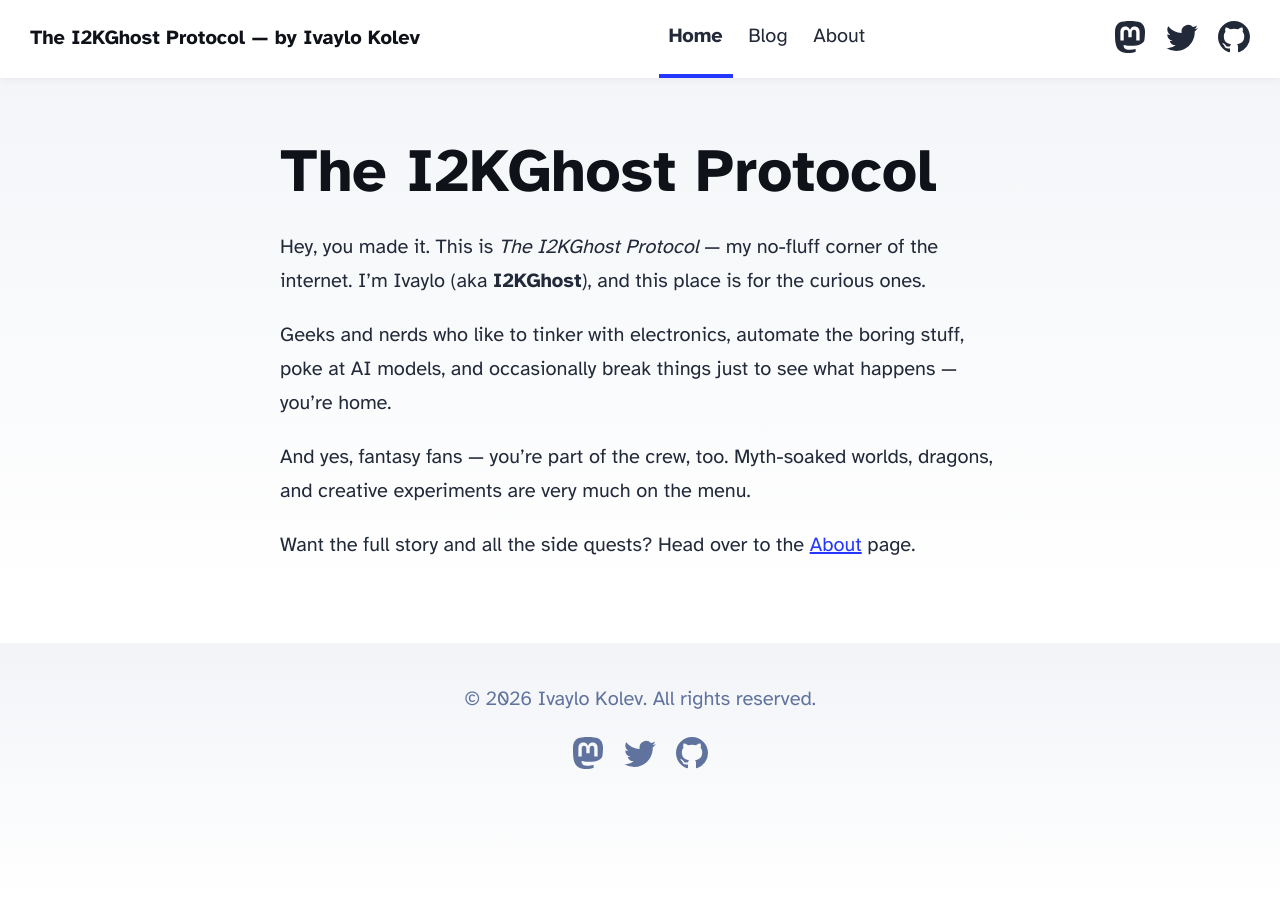
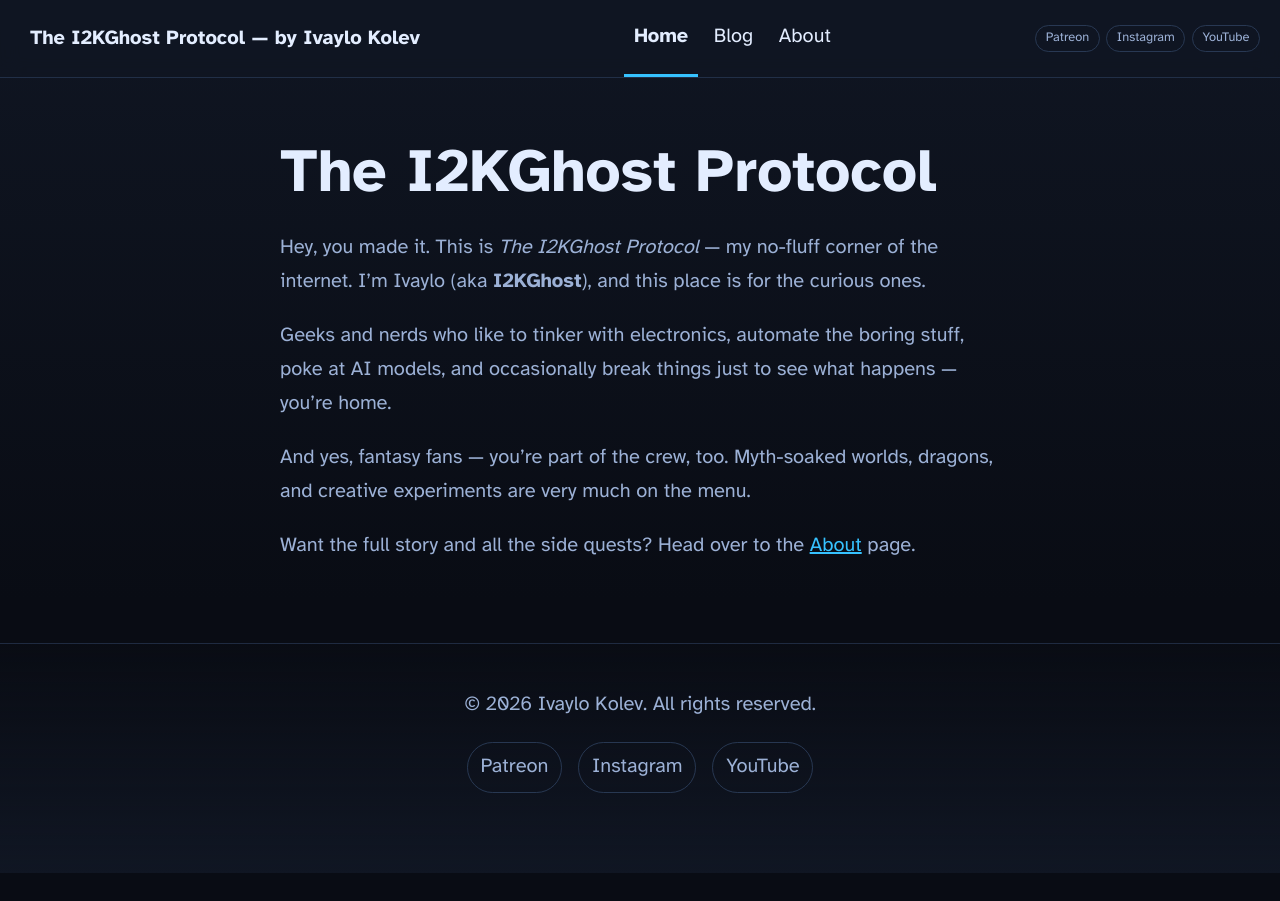
Before and after one commit to I2KGhost/my-blog, an Astro site: page / in a window 1280 px wide. After the commit the page ends 873 px from the top, so only its background shows below. Built offline with nearby package versions, Linux system fonts and the light colour scheme; Astro itself is replaced by a stand-in of ours.

Commit message:
Implement Sprint 1: domain, dark tech theme, socials, and image loading

```diff
--- a/astro.config.mjs
+++ b/astro.config.mjs
@@ -6,6 +6,6 @@ import { defineConfig } from 'astro/config';
 
 // https://astro.build/config
 export default defineConfig({
-	site: 'https://example.com',
+	site: 'https://ivaylokolev.net',
 	integrations: [mdx(), sitemap()],
 });
--- a/src/components/BaseHead.astro
+++ b/src/components/BaseHead.astro
@@ -20,6 +20,7 @@ const { title, description, image = FallbackImage } = Astro.props;
 <!-- Global Metadata -->
 <meta charset="utf-8" />
 <meta name="viewport" content="width=device-width,initial-scale=1" />
+<meta name="theme-color" content="#090c14" />
 <link rel="icon" type="image/png" href="/favicon.png" />
 <link rel="sitemap" href="/sitemap-index.xml" />
 <link
@@ -44,14 +45,14 @@ const { title, description, image = FallbackImage } = Astro.props;
 
 <!-- Open Graph / Facebook -->
 <meta property="og:type" content="website" />
-<meta property="og:url" content={Astro.url} />
+<meta property="og:url" content={canonicalURL} />
 <meta property="og:title" content={title} />
 <meta property="og:description" content={description} />
 <meta property="og:image" content={new URL(image.src, Astro.url)} />
 
 <!-- Twitter -->
 <meta property="twitter:card" content="summary_large_image" />
-<meta property="twitter:url" content={Astro.url} />
+<meta property="twitter:url" content={canonicalURL} />
 <meta property="twitter:title" content={title} />
 <meta property="twitter:description" content={description} />
 <meta property="twitter:image" content={new URL(image.src, Astro.url)} />
--- a/src/components/Footer.astro
+++ b/src/components/Footer.astro
@@ -1,62 +1,45 @@
 ---
+import { SOCIAL_LINKS } from '../consts';
+
 const today = new Date();
 ---
 
 <footer>
 	&copy; {today.getFullYear()} Ivaylo Kolev. All rights reserved.
 	<div class="social-links">
-		<a href="https://m.webtoo.ls/@astro" target="_blank">
-			<span class="sr-only">Follow Astro on Mastodon</span>
-			<svg
-				viewBox="0 0 16 16"
-				aria-hidden="true"
-				width="32"
-				height="32"
-				astro-icon="social/mastodon"
-				><path
-					fill="currentColor"
-					d="M11.19 12.195c2.016-.24 3.77-1.475 3.99-2.603.348-1.778.32-4.339.32-4.339 0-3.47-2.286-4.488-2.286-4.488C12.062.238 10.083.017 8.027 0h-.05C5.92.017 3.942.238 2.79.765c0 0-2.285 1.017-2.285 4.488l-.002.662c-.004.64-.007 1.35.011 2.091.083 3.394.626 6.74 3.78 7.57 1.454.383 2.703.463 3.709.408 1.823-.1 2.847-.647 2.847-.647l-.06-1.317s-1.303.41-2.767.36c-1.45-.05-2.98-.156-3.215-1.928a3.614 3.614 0 0 1-.033-.496s1.424.346 3.228.428c1.103.05 2.137-.064 3.188-.189zm1.613-2.47H11.13v-4.08c0-.859-.364-1.295-1.091-1.295-.804 0-1.207.517-1.207 1.541v2.233H7.168V5.89c0-1.024-.403-1.541-1.207-1.541-.727 0-1.091.436-1.091 1.296v4.079H3.197V5.522c0-.859.22-1.541.66-2.046.456-.505 1.052-.764 1.793-.764.856 0 1.504.328 1.933.983L8 4.39l.417-.695c.429-.655 1.077-.983 1.934-.983.74 0 1.336.259 1.791.764.442.505.661 1.187.661 2.046v4.203z"
-				></path></svg
-			>
-		</a>
-		<a href="https://twitter.com/astrodotbuild" target="_blank">
-			<span class="sr-only">Follow Astro on Twitter</span>
-			<svg viewBox="0 0 16 16" aria-hidden="true" width="32" height="32" astro-icon="social/twitter"
-				><path
-					fill="currentColor"
-					d="M5.026 15c6.038 0 9.341-5.003 9.341-9.334 0-.14 0-.282-.006-.422A6.685 6.685 0 0 0 16 3.542a6.658 6.658 0 0 1-1.889.518 3.301 3.301 0 0 0 1.447-1.817 6.533 6.533 0 0 1-2.087.793A3.286 3.286 0 0 0 7.875 6.03a9.325 9.325 0 0 1-6.767-3.429 3.289 3.289 0 0 0 1.018 4.382A3.323 3.323 0 0 1 .64 6.575v.045a3.288 3.288 0 0 0 2.632 3.218 3.203 3.203 0 0 1-.865.115 3.23 3.23 0 0 1-.614-.057 3.283 3.283 0 0 0 3.067 2.277A6.588 6.588 0 0 1 .78 13.58a6.32 6.32 0 0 1-.78-.045A9.344 9.344 0 0 0 5.026 15z"
-				></path></svg
-			>
-		</a>
-		<a href="https://github.com/withastro/astro" target="_blank">
-			<span class="sr-only">Go to Astro's GitHub repo</span>
-			<svg viewBox="0 0 16 16" aria-hidden="true" width="32" height="32" astro-icon="social/github"
-				><path
-					fill="currentColor"
-					d="M8 0C3.58 0 0 3.58 0 8c0 3.54 2.29 6.53 5.47 7.59.4.07.55-.17.55-.38 0-.19-.01-.82-.01-1.49-2.01.37-2.53-.49-2.69-.94-.09-.23-.48-.94-.82-1.13-.28-.15-.68-.52-.01-.53.63-.01 1.08.58 1.23.82.72 1.21 1.87.87 2.33.66.07-.52.28-.87.51-1.07-1.78-.2-3.64-.89-3.64-3.95 0-.87.31-1.59.82-2.15-.08-.2-.36-1.02.08-2.12 0 0 .67-.21 2.2.82.64-.18 1.32-.27 2-.27.68 0 1.36.09 2 .27 1.53-1.04 2.2-.82 2.2-.82.44 1.1.16 1.92.08 2.12.51.56.82 1.27.82 2.15 0 3.07-1.87 3.75-3.65 3.95.29.25.54.73.54 1.48 0 1.07-.01 1.93-.01 2.2 0 .21.15.46.55.38A8.012 8.012 0 0 0 16 8c0-4.42-3.58-8-8-8z"
-				></path></svg
-			>
-		</a>
+		{
+			SOCIAL_LINKS.map((link) => (
+				<a href={link.href} target="_blank" rel="noreferrer noopener" aria-label={link.label}>
+					{link.label}
+				</a>
+			))
+		}
 	</div>
 </footer>
 <style>
 	footer {
-		padding: 2em 1em 6em 1em;
-		background: linear-gradient(var(--gray-gradient)) no-repeat;
-		color: rgb(var(--gray));
+		padding: 2.2em 1em 4em 1em;
+		background: linear-gradient(180deg, rgba(var(--surface), 0), rgba(var(--surface), 1));
+		color: rgb(var(--text-secondary));
 		text-align: center;
+		border-top: 1px solid rgba(var(--border-color), 0.5);
 	}
 	.social-links {
 		display: flex;
 		justify-content: center;
-		gap: 1em;
+		gap: 0.8em;
 		margin-top: 1em;
+		flex-wrap: wrap;
 	}
 	.social-links a {
 		text-decoration: none;
-		color: rgb(var(--gray));
+		color: rgb(var(--text-secondary));
+		padding: 0.45rem 0.8rem;
+		border: 1px solid rgba(var(--border-color), 0.8);
+		border-radius: 999px;
 	}
 	.social-links a:hover {
-		color: rgb(var(--gray-dark));
+		color: rgb(var(--text-primary));
+		border-color: var(--accent);
 	}
 </style>
--- a/src/components/Header.astro
+++ b/src/components/Header.astro
@@ -1,5 +1,5 @@
 ---
-import { SITE_TITLE } from '../consts';
+import { SITE_TITLE, SOCIAL_LINKS } from '../consts';
 import HeaderLink from './HeaderLink.astro';
 ---
 
@@ -12,33 +12,13 @@ import HeaderLink from './HeaderLink.astro';
 			<HeaderLink href="/about">About</HeaderLink>
 		</div>
 		<div class="social-links">
-			<a href="https://m.webtoo.ls/@astro" target="_blank">
-				<span class="sr-only">Follow Astro on Mastodon</span>
-				<svg viewBox="0 0 16 16" aria-hidden="true" width="32" height="32"
-					><path
-						fill="currentColor"
-						d="M11.19 12.195c2.016-.24 3.77-1.475 3.99-2.603.348-1.778.32-4.339.32-4.339 0-3.47-2.286-4.488-2.286-4.488C12.062.238 10.083.017 8.027 0h-.05C5.92.017 3.942.238 2.79.765c0 0-2.285 1.017-2.285 4.488l-.002.662c-.004.64-.007 1.35.011 2.091.083 3.394.626 6.74 3.78 7.57 1.454.383 2.703.463 3.709.408 1.823-.1 2.847-.647 2.847-.647l-.06-1.317s-1.303.41-2.767.36c-1.45-.05-2.98-.156-3.215-1.928a3.614 3.614 0 0 1-.033-.496s1.424.346 3.228.428c1.103.05 2.137-.064 3.188-.189zm1.613-2.47H11.13v-4.08c0-.859-.364-1.295-1.091-1.295-.804 0-1.207.517-1.207 1.541v2.233H7.168V5.89c0-1.024-.403-1.541-1.207-1.541-.727 0-1.091.436-1.091 1.296v4.079H3.197V5.522c0-.859.22-1.541.66-2.046.456-.505 1.052-.764 1.793-.764.856 0 1.504.328 1.933.983L8 4.39l.417-.695c.429-.655 1.077-.983 1.934-.983.74 0 1.336.259 1.791.764.442.505.661 1.187.661 2.046v4.203z"
-					></path></svg
-				>
-			</a>
-			<a href="https://twitter.com/astrodotbuild" target="_blank">
-				<span class="sr-only">Follow Astro on Twitter</span>
-				<svg viewBox="0 0 16 16" aria-hidden="true" width="32" height="32"
-					><path
-						fill="currentColor"
-						d="M5.026 15c6.038 0 9.341-5.003 9.341-9.334 0-.14 0-.282-.006-.422A6.685 6.685 0 0 0 16 3.542a6.658 6.658 0 0 1-1.889.518 3.301 3.301 0 0 0 1.447-1.817 6.533 6.533 0 0 1-2.087.793A3.286 3.286 0 0 0 7.875 6.03a9.325 9.325 0 0 1-6.767-3.429 3.289 3.289 0 0 0 1.018 4.382A3.323 3.323 0 0 1 .64 6.575v.045a3.288 3.288 0 0 0 2.632 3.218 3.203 3.203 0 0 1-.865.115 3.23 3.23 0 0 1-.614-.057 3.283 3.283 0 0 0 3.067 2.277A6.588 6.588 0 0 1 .78 13.58a6.32 6.32 0 0 1-.78-.045A9.344 9.344 0 0 0 5.026 15z"
-					></path></svg
-				>
-			</a>
-			<a href="https://github.com/withastro/astro" target="_blank">
-				<span class="sr-only">Go to Astro's GitHub repo</span>
-				<svg viewBox="0 0 16 16" aria-hidden="true" width="32" height="32"
-					><path
-						fill="currentColor"
-						d="M8 0C3.58 0 0 3.58 0 8c0 3.54 2.29 6.53 5.47 7.59.4.07.55-.17.55-.38 0-.19-.01-.82-.01-1.49-2.01.37-2.53-.49-2.69-.94-.09-.23-.48-.94-.82-1.13-.28-.15-.68-.52-.01-.53.63-.01 1.08.58 1.23.82.72 1.21 1.87.87 2.33.66.07-.52.28-.87.51-1.07-1.78-.2-3.64-.89-3.64-3.95 0-.87.31-1.59.82-2.15-.08-.2-.36-1.02.08-2.12 0 0 .67-.21 2.2.82.64-.18 1.32-.27 2-.27.68 0 1.36.09 2 .27 1.53-1.04 2.2-.82 2.2-.82.44 1.1.16 1.92.08 2.12.51.56.82 1.27.82 2.15 0 3.07-1.87 3.75-3.65 3.95.29.25.54.73.54 1.48 0 1.07-.01 1.93-.01 2.2 0 .21.15.46.55.38A8.012 8.012 0 0 0 16 8c0-4.42-3.58-8-8-8z"
-					></path></svg
-				>
-			</a>
+			{
+				SOCIAL_LINKS.map((link) => (
+					<a href={link.href} target="_blank" rel="noreferrer noopener" aria-label={link.label}>
+						{link.label}
+					</a>
+				))
+			}
 		</div>
 	</nav>
 </header>
@@ -46,8 +26,12 @@ import HeaderLink from './HeaderLink.astro';
 	header {
 		margin: 0;
 		padding: 0 1em;
-		background: white;
-		box-shadow: 0 2px 8px rgba(var(--black), 5%);
+		background: rgba(var(--surface), 0.85);
+		backdrop-filter: blur(10px);
+		border-bottom: 1px solid rgba(var(--border-color), 0.6);
+		position: sticky;
+		top: 0;
+		z-index: 20;
 	}
 	h2 {
 		margin: 0;
@@ -57,29 +41,47 @@ import HeaderLink from './HeaderLink.astro';
 	h2 a,
 	h2 a.active {
 		text-decoration: none;
+		color: rgb(var(--text-primary));
 	}
 	nav {
 		display: flex;
 		align-items: center;
 		justify-content: space-between;
+		gap: 1rem;
 	}
 	nav a {
 		padding: 1em 0.5em;
-		color: var(--black);
-		border-bottom: 4px solid transparent;
+		color: rgb(var(--text-primary));
+		border-bottom: 3px solid transparent;
 		text-decoration: none;
 	}
 	nav a.active {
 		text-decoration: none;
 		border-bottom-color: var(--accent);
 	}
-	.social-links,
+	.social-links {
+		display: flex;
+		gap: 0.4rem;
+	}
 	.social-links a {
-		display: flex;
+		border: 1px solid rgba(var(--border-color), 0.8);
+		padding: 0.4rem 0.6rem;
+		margin: 0.35rem 0;
+		border-radius: 999px;
+		font-size: 0.8rem;
+		line-height: 1;
+		color: rgb(var(--text-secondary));
 	}
-	@media (max-width: 720px) {
-		.social-links {
-			display: none;
+	.social-links a:hover {
+		color: rgb(var(--text-primary));
+		border-color: var(--accent);
+		box-shadow: 0 0 0 2px color-mix(in srgb, var(--accent) 20%, transparent);
+	}
+	@media (max-width: 900px) {
+		nav {
+			flex-wrap: wrap;
+			justify-content: center;
+			padding-bottom: 0.35rem;
 		}
 	}
 </style>
--- a/src/consts.ts
+++ b/src/consts.ts
@@ -1,6 +1,21 @@
 // Place any global data in this file.
 // You can import this data from anywhere in your site by using the `import` keyword.
 
-export const SITE_TITLE = "The I2KGhost Protocol — by Ivaylo Kolev";
+export const SITE_TITLE = 'The I2KGhost Protocol — by Ivaylo Kolev';
 export const SITE_DESCRIPTION =
-  "Projects, experiments, and insights from Ivaylo Kolev, also known as I2KGhost. Exploring code, AI, and automation — part experiment, part mission.";
+	'Projects, experiments, and insights from Ivaylo Kolev, also known as I2KGhost. Exploring code, AI, and automation — part experiment, part mission.';
+
+export const SOCIAL_LINKS = [
+	{
+		label: 'Patreon',
+		href: 'https://www.patreon.com/c/Drekoria',
+	},
+	{
+		label: 'Instagram',
+		href: 'https://www.instagram.com/drekoria/',
+	},
+	{
+		label: 'YouTube',
+		href: 'https://www.youtube.com/@Drekoria-OG',
+	},
+] as const;
--- a/src/layouts/BlogPost.astro
+++ b/src/layouts/BlogPost.astro
@@ -60,7 +60,7 @@ const { title, description, pubDate, updatedDate, heroImage } = Astro.props;
 		<main>
 			<article>
 				<div class="hero-image">
-					{heroImage && <Image width={1020} height={510} src={heroImage} alt="" />}
+					{heroImage && <Image width={1020} height={510} src={heroImage} alt="" loading="eager" decoding="async" fetchpriority="high" />}
 				</div>
 				<div class="prose">
 					<div class="title">
--- a/src/styles/global.css
+++ b/src/styles/global.css
@@ -5,41 +5,50 @@
  */
 
 :root {
-	--accent: #2337ff;
-	--accent-dark: #000d8a;
-	--black: 15, 18, 25;
-	--gray: 96, 115, 159;
-	--gray-light: 229, 233, 240;
-	--gray-dark: 34, 41, 57;
-	--gray-gradient: rgba(var(--gray-light), 50%), #fff;
+	--accent: #36c2ff;
+	--accent-dark: #1790d9;
+	--background: 9, 12, 20;
+	--surface: 16, 22, 35;
+	--text-primary: 227, 237, 255;
+	--text-secondary: 156, 177, 214;
+	--border-color: 47, 65, 96;
+	--black: var(--text-primary);
+	--gray: var(--text-secondary);
+	--gray-light: 36, 50, 77;
+	--gray-dark: var(--text-primary);
+	--gray-gradient: rgba(var(--surface), 96%), rgb(var(--background));
 	--box-shadow:
-		0 2px 6px rgba(var(--gray), 25%), 0 8px 24px rgba(var(--gray), 33%), 0 16px 32px
-		rgba(var(--gray), 33%);
+		0 2px 6px rgba(0, 0, 0, 22%),
+		0 10px 24px rgba(0, 0, 0, 30%),
+		0 14px 32px rgba(0, 0, 0, 28%);
+	color-scheme: dark;
 }
+
 @font-face {
-	font-family: "Atkinson";
-	src: url("/fonts/atkinson-regular.woff") format("woff");
+	font-family: 'Atkinson';
+	src: url('/fonts/atkinson-regular.woff') format('woff');
 	font-weight: 400;
 	font-style: normal;
 	font-display: swap;
 }
 @font-face {
-	font-family: "Atkinson";
-	src: url("/fonts/atkinson-bold.woff") format("woff");
+	font-family: 'Atkinson';
+	src: url('/fonts/atkinson-bold.woff') format('woff');
 	font-weight: 700;
 	font-style: normal;
 	font-display: swap;
 }
 body {
-	font-family: "Atkinson", sans-serif;
+	font-family: 'Atkinson', sans-serif;
 	margin: 0;
 	padding: 0;
 	text-align: left;
 	background: linear-gradient(var(--gray-gradient)) no-repeat;
+	background-color: rgb(var(--background));
 	background-size: 100% 600px;
 	word-wrap: break-word;
 	overflow-wrap: break-word;
-	color: rgb(var(--gray-dark));
+	color: rgb(var(--text-primary));
 	font-size: 20px;
 	line-height: 1.7;
 }
@@ -56,8 +65,9 @@ h4,
 h5,
 h6 {
 	margin: 0 0 0.5rem 0;
-	color: rgb(var(--black));
+	color: rgb(var(--text-primary));
 	line-height: 1.2;
+	text-wrap: balance;
 }
 h1 {
 	font-size: 3.052em;
@@ -82,13 +92,14 @@ a {
 	color: var(--accent);
 }
 a:hover {
-	color: var(--accent);
+	color: #8fdfff;
 }
 p {
 	margin-bottom: 1em;
+	color: rgb(var(--text-secondary));
 }
 .prose p {
-	margin-bottom: 2em;
+	margin-bottom: 1.8em;
 }
 textarea {
 	width: 100%;
@@ -103,16 +114,19 @@ table {
 img {
 	max-width: 100%;
 	height: auto;
-	border-radius: 8px;
+	border-radius: 10px;
 }
 code {
 	padding: 2px 5px;
-	background-color: rgb(var(--gray-light));
-	border-radius: 2px;
+	background-color: rgba(var(--gray-light), 0.8);
+	border-radius: 4px;
 }
 pre {
-	padding: 1.5em;
-	border-radius: 8px;
+	padding: 1.2em;
+	border-radius: 10px;
+	background: rgba(var(--surface), 0.8);
+	border: 1px solid rgba(var(--border-color), 0.8);
+	overflow-x: auto;
 }
 pre > code {
 	all: unset;
@@ -120,12 +134,12 @@ pre > code {
 blockquote {
 	border-left: 4px solid var(--accent);
 	padding: 0 0 0 20px;
-	margin: 0px;
-	font-size: 1.333em;
+	margin: 0;
+	font-size: 1.2em;
 }
 hr {
 	border: none;
-	border-top: 1px solid rgb(var(--gray-light));
+	border-top: 1px solid rgba(var(--border-color), 0.8);
 }
 @media (max-width: 720px) {
 	body {
@@ -144,12 +158,8 @@ hr {
 	height: 1px;
 	width: 1px;
 	overflow: hidden;
-	/* IE6, IE7 - a 0 height clip, off to the bottom right of the visible 1px box */
 	clip: rect(1px 1px 1px 1px);
-	/* maybe deprecated but we need to support legacy browsers */
 	clip: rect(1px, 1px, 1px, 1px);
-	/* modern browsers, clip-path works inwards from each corner */
 	clip-path: inset(50%);
-	/* added line to stop words getting smushed together (as they go onto separate lines and some screen readers do not understand line feeds as a space */
 	white-space: nowrap;
 }
```
Also changed, not shown: docs/2026-optimization-and-design-recommendations.md (added, +94 -0 lines), src/pages/blog/index.astro (+21 -3 lines).
